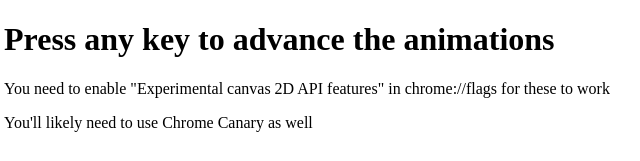
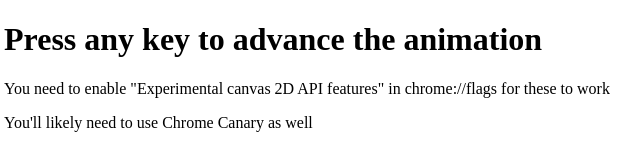
Before and after one commit to mysteryDate/rhonda, a plain HTML site: page index.html in a window 1280 px wide. Shown: the top 161 px of the page, 4-644 px from the left. Drawn offline with Linux system fonts and the light colour scheme.

Commit message:
Just have something to push

```diff
--- a/index.html
+++ b/index.html
@@ -9,7 +9,7 @@
   </style>
 </head>
 <body>
-  <h1>Press any key to advance the animations</h1>
+  <h1>Press any key to advance the animation</h1>
   <p>You need to enable "Experimental canvas 2D API features" in chrome://flags for these to work</p>
   <p>You'll likely need to use Chrome Canary as well</p>
   <ul>
```
